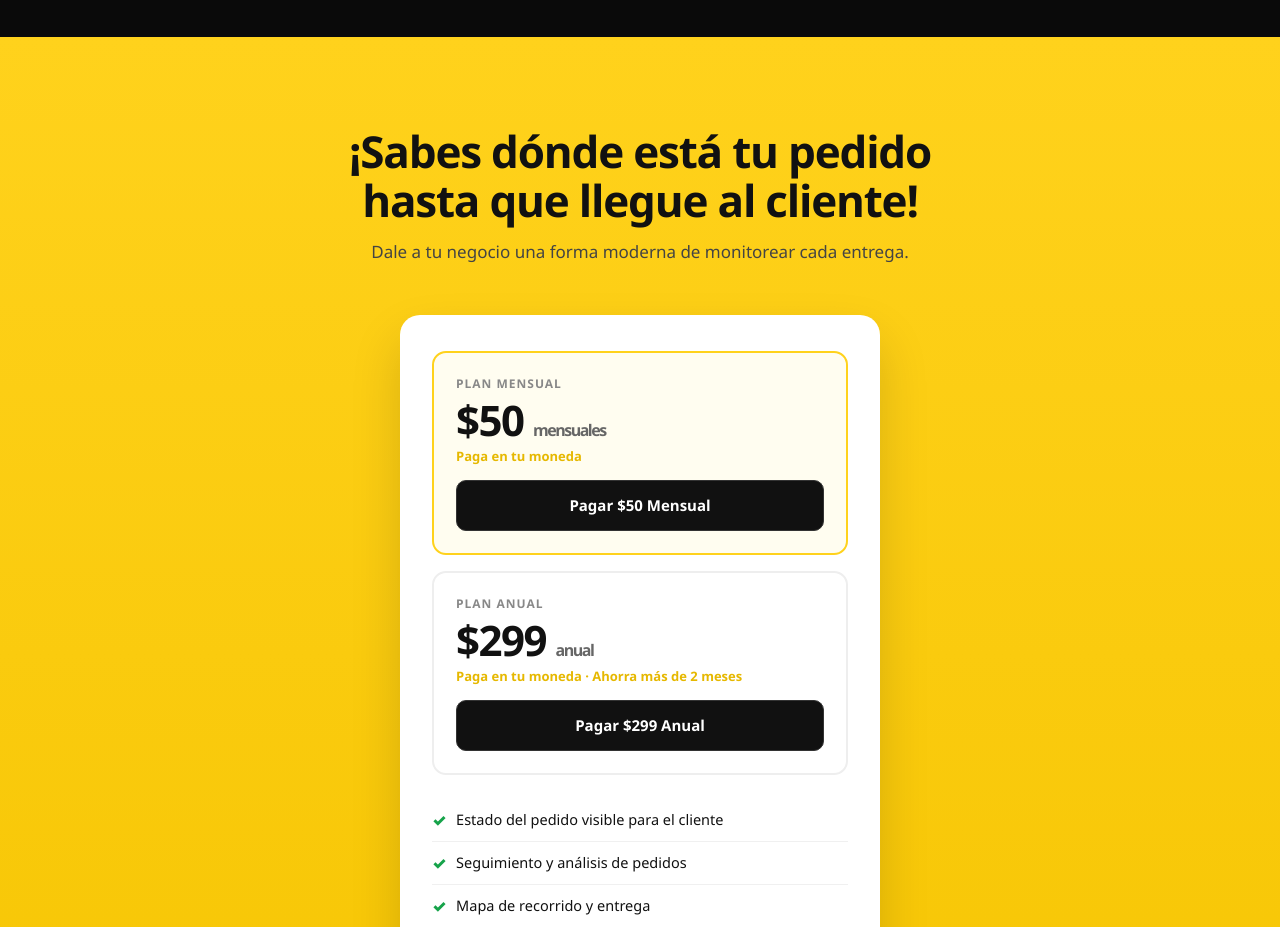
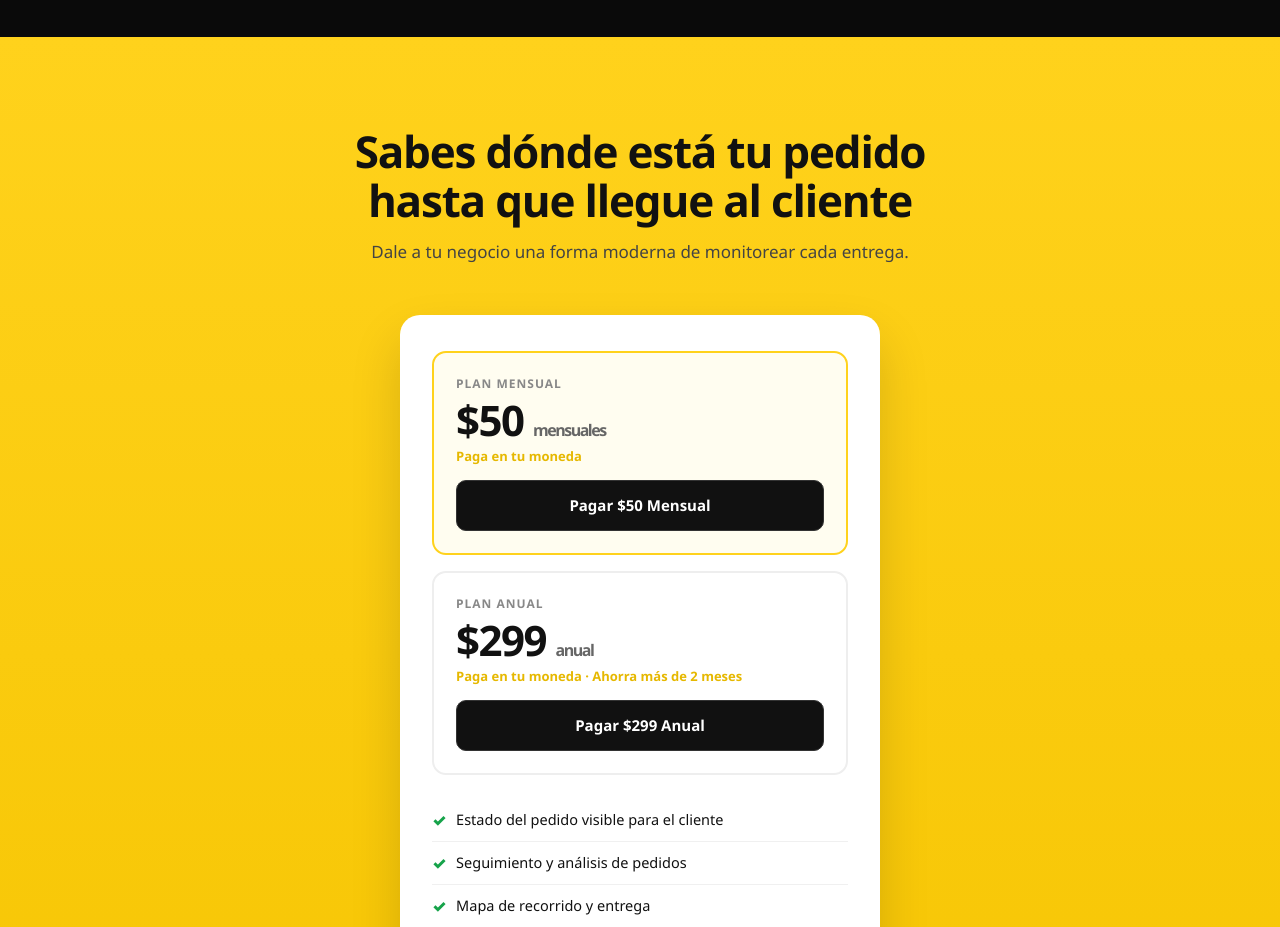
Before and after one commit to finansmart-netizen/finansmart1, a website: page index.html in a window 1280 px wide. Shown: the part 3180-4107 px from the top of the page. Drawn offline with Linux system fonts and the light colour scheme.

Commit message:
Update index.html

```diff
--- a/index.html
+++ b/index.html
@@ -963,7 +963,7 @@ footer {
 <section class="pricing" id="precio">
   <div class="container">
     <div class="center">
-      <h2>¡Sabes dónde está tu pedido<br>hasta que llegue al cliente!</h2>
+      <h2>Sabes dónde está tu pedido<br>hasta que llegue al cliente</h2>
       <p class="subtitle">Dale a tu negocio una forma moderna de monitorear cada entrega.</p>
     </div>
 
```
